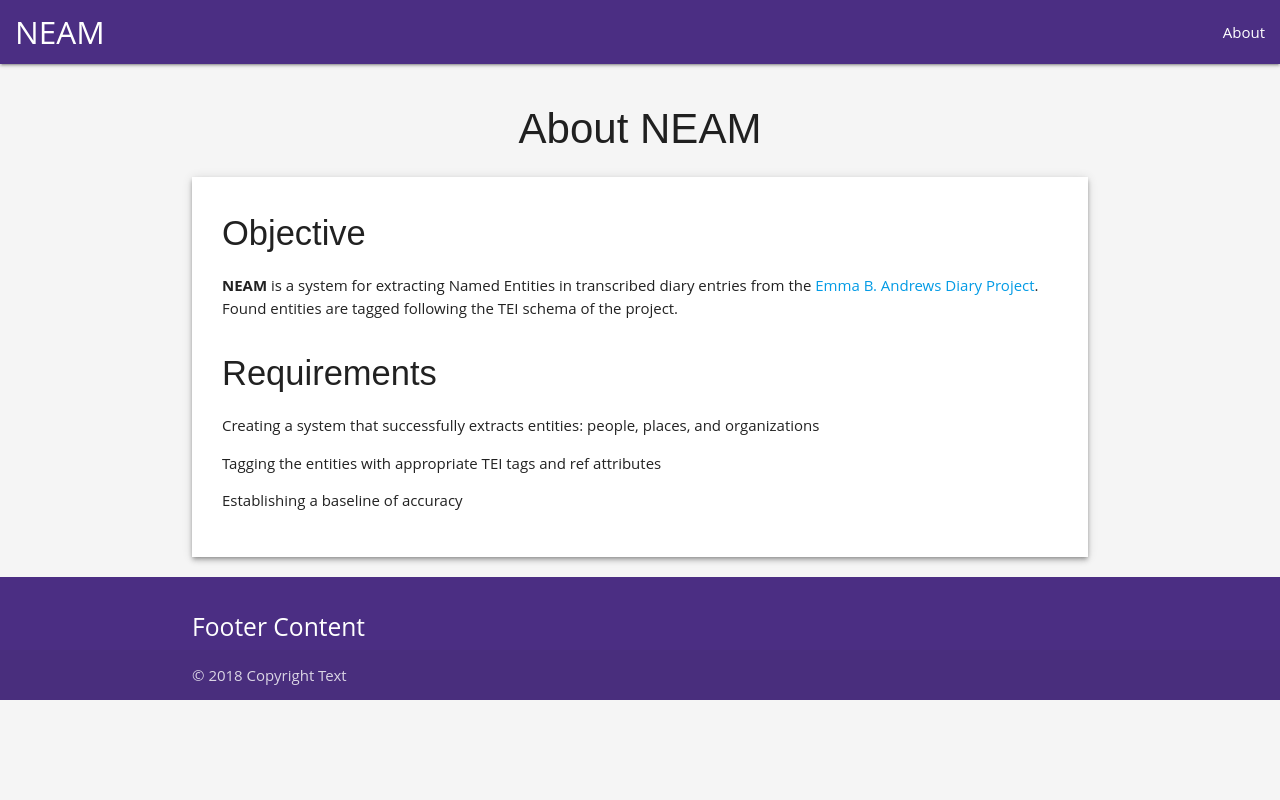
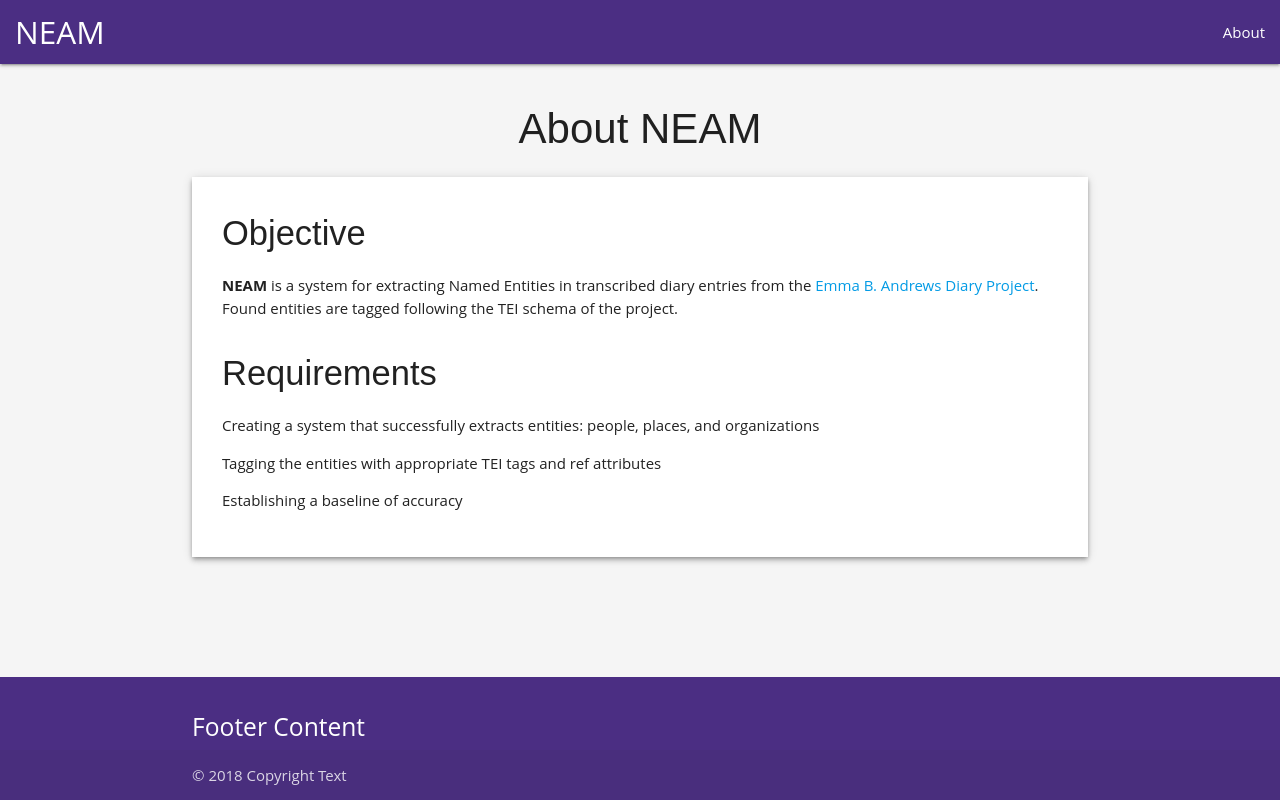
Before and after one commit to Linguistics575/neam, a Flask app: page /about in a window 1280 px wide. Run offline with Flask 2, Linux system fonts and the light colour scheme; parts of the project's set-up code (start-up, migrations or seed data) failed here and were passed over; some libraries are stand-ins or nearby versions.

Commit message:
Add sticky footer
Sticky footers stay at the bottom of the screen, even if there isn't
anything between them and the rest of the content.

```diff
--- a/neam/python/app/static/css/style.css
+++ b/neam/python/app/static/css/style.css
@@ -13,6 +13,13 @@
 body {
     background-color: #f5f5f5;
     font-family: "Open Sans", Helvetica, Arial, Verdana, sans-serif;
+    display: flex;
+    min-height: 100vh;
+    flex-direction: column;
+}
+
+main {
+    flex: 1 0 auto;
 }
 
 input:not(.browser-default):focus:not([readonly]) + label, textarea.materialize-textarea:focus:not([readonly]) + label {
--- a/neam/python/app/templates/layout.html
+++ b/neam/python/app/templates/layout.html
@@ -11,6 +11,7 @@
         <link href="{{ url_for('static', filename='css/style.css') }}" rel="stylesheet" />
     </head>
     <body>
+        <header>
             <nav>
                 <div class="nav-wrapper">
                     <a href="/" class="brand-logo">NEAM</a>
@@ -19,10 +20,11 @@
                     </ul>
                 </div>
             </nav>
+        </header>
 
-        <div class="container">
+        <main class="container">
             {% block content %}{% endblock %}
-        </div>
+        </main>
 
         <footer class="page-footer">
             <div class="container">
```
Lines whose indentation alone changed are shown as unchanged.
